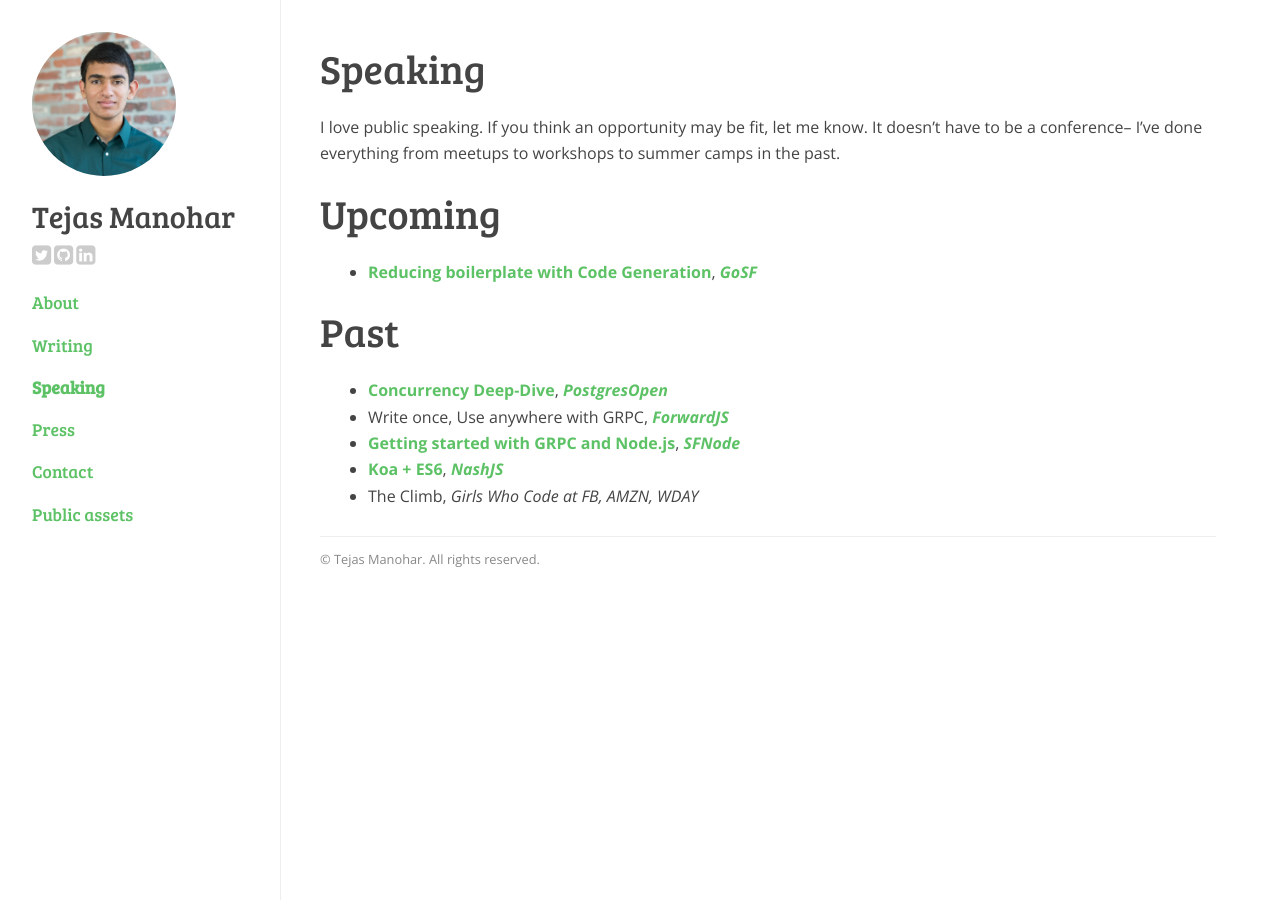
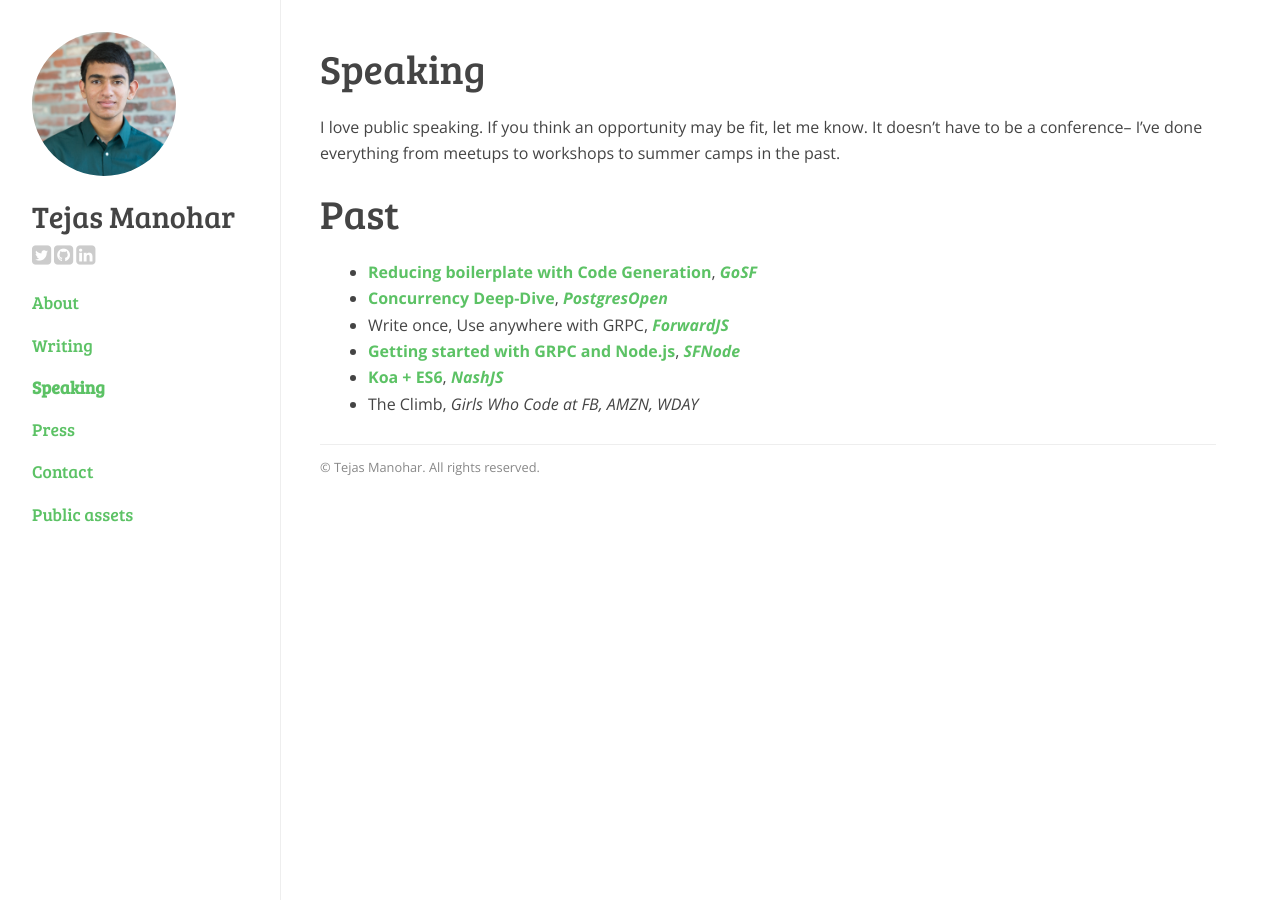
Before and after one commit to tejasmanohar/website, a Jekyll site: the page built from _pages/03_speaking.md, in a window 1280 px wide. Built offline with Jekyll 4.4.1, drawn with Linux system fonts in a browser that asks for light colours; nearby versions of some CDN libraries; comment, search, counter and statistics services are not loaded.

```diff
--- a/_pages/03_speaking.md
+++ b/_pages/03_speaking.md
@@ -8,11 +8,8 @@ I love public speaking. If you think an opportunity may be fit, let me know.
 It doesn't have to be a conference-- I've done everything
 from meetups to workshops to summer camps in the past.
 
-# Upcoming
-
+# Past
 - [Reducing boilerplate with Code Generation](https://www.meetup.com/golangsf/events/242803848/), _[GoSF]_
-
-# Past
 - [Concurrency Deep-Dive](https://www.youtube.com/watch?v=ZxhBkBNxvR0), _[PostgresOpen]_
 - Write once, Use anywhere with GRPC, _[ForwardJS]_
 - [Getting started with GRPC and Node.js](https://www.youtube.com/watch?v=U7GTHv0bn3w), _[SFNode]_
```
